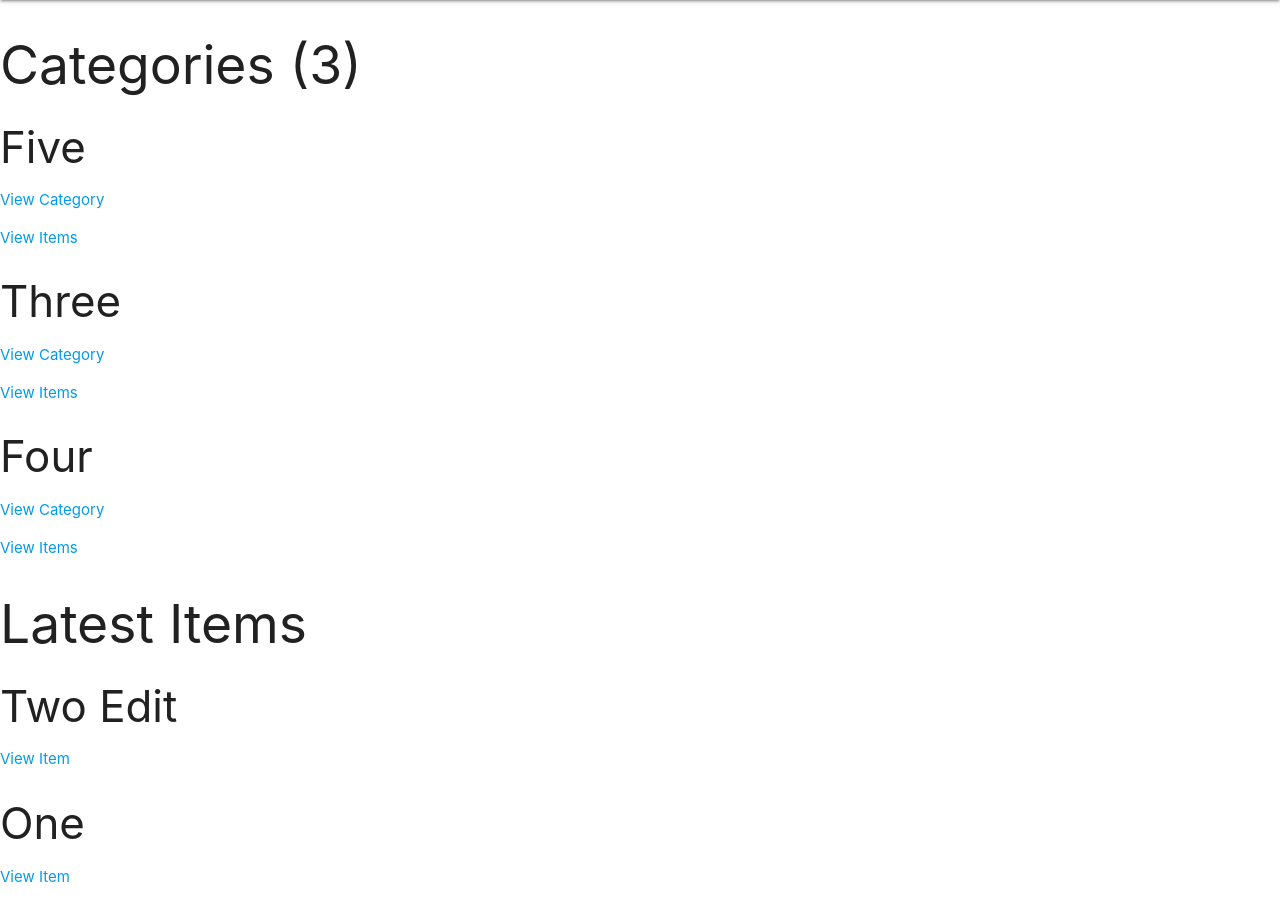
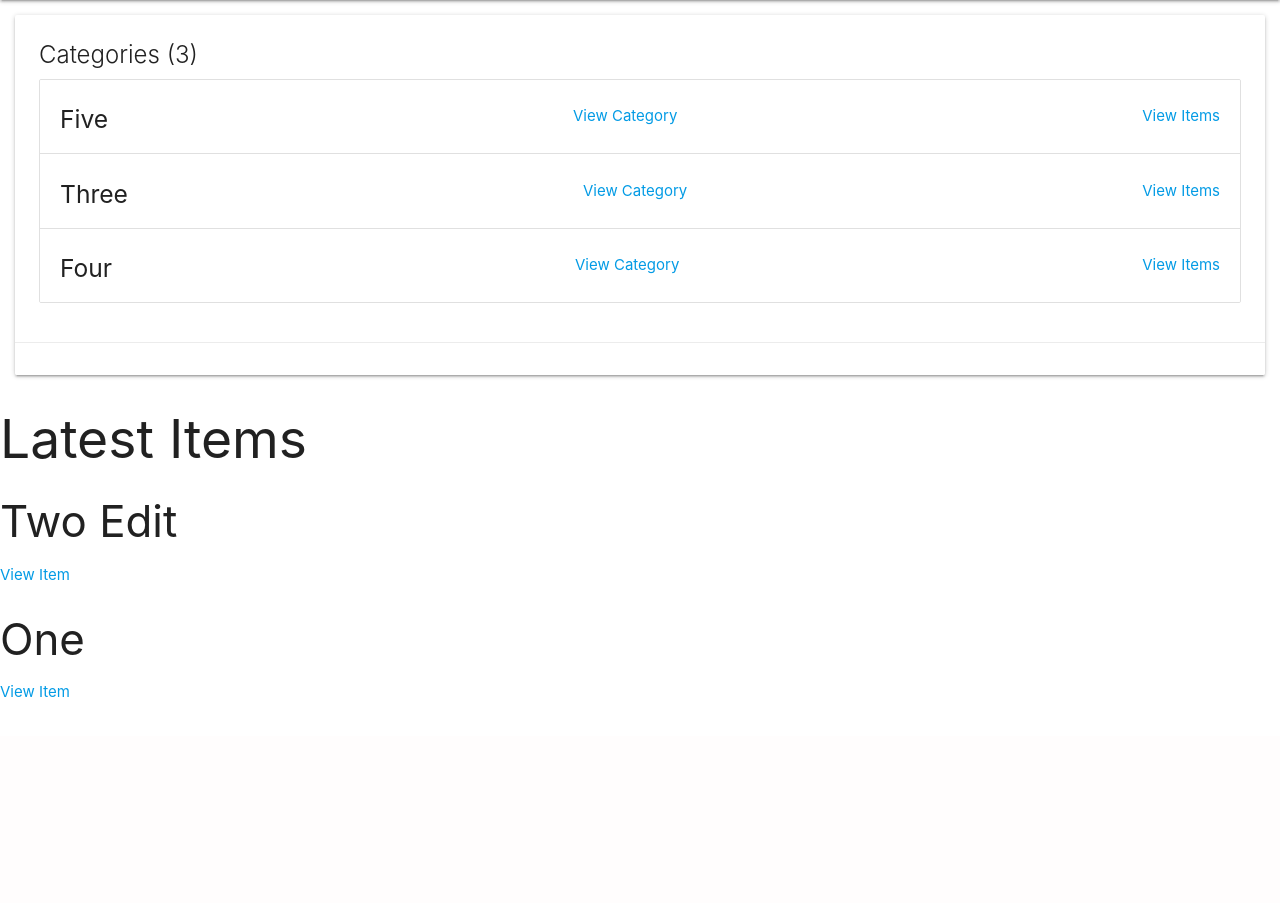
Before and after one commit to btyy77c/python_flask, a Flask app: page / in a window 1280 px wide. Shown: the part 64-967 px from the top of the page. After the commit the page ends 761 px from the top, so only its background shows below. Run offline with Flask 2, Linux system fonts and the light colour scheme; data comes from the database, SQL or seed files in the repository; both versions use the stored data as it was after the commit; some libraries are stand-ins or nearby versions.

Commit message:
Added catgeory index styles

```diff
--- a/static/css/index.css
+++ b/static/css/index.css
@@ -1,5 +1,15 @@
 nav {
   padding: 0 15px;
+}
+
+.card {
+  margin: 15px;
+}
+
+.collection-item {
+  align-items: center;
+  display: flex;
+  justify-content: space-between;
 }
 
 .hidden {
--- a/templates/categories/index.html
+++ b/templates/categories/index.html
@@ -1,29 +1,37 @@
 {% extends 'layout/index.html' %}
 
 {% block content %}
-  <div class='catgeory-index-header'>
-    <h2>Categories ({{ categories.__len__() }})</h2>
+  <div class="card">
+    <div class="card-content">
+      <span class="card-title">Categories ({{ categories.__len__() }})</span>
 
-    <div id='createCategory' class='hidden'>
-      <form>
-        <input type="text" aria-label="Category Name" name="name" placeholder="Category Name">
-        <button>Create Category</button>
-      </form>
-      <p id='createCategoryErrors'></p>
+      <ul class="collection">
+        {% for category in categories %}
+          <li class="collection-item">
+            <h5>{{ category.name }}</h5>
+
+            <a href="{{ url_for('CategoryShow', name=category.name) }}"><p>View Category</p></a>
+
+            <a href="{{ url_for('ItemIndex', name=category.name) }}"><p>View Items</p></a>
+          </li>
+        {% endfor %}
+      </ul>
     </div>
-  </div>
 
-  <div class='catgeory-index-list'>
-    {% for category in categories %}
-      <h3>{{ category.name }}</h3>
-      <a href="{{ url_for('CategoryShow', name=category.name) }}">
-        <p>View Category</p>
-      </a>
+    <div class="card-action">
+      <div id='createCategory' class='hidden'>
+        <form>
+          <div class="row">
+            <div class="input-field">
+              <input type="text" aria-label="Category Name" name="name" placeholder="Category Name">
+            </div>
+          </div>
 
-      <a href="{{ url_for('ItemIndex', name=category.name) }}">
-        <p>View Items</p>
-      </a>
-    {% endfor %}
+          <button class="btn waves-effect waves-light">Create New Category</button>
+        </form>
+        <p id='createCategoryErrors'></p>
+      </div>
+    </div>
   </div>
 
   <div class='catgeory-index-header'>
```
Also changed, not shown: database/catalog.db.
